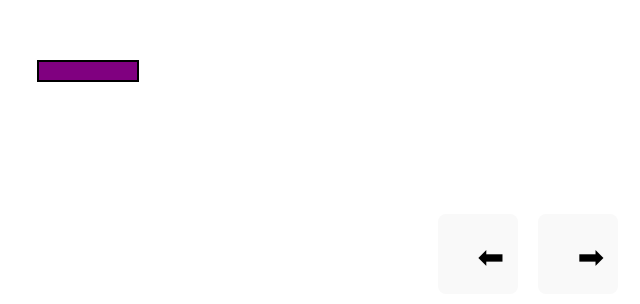
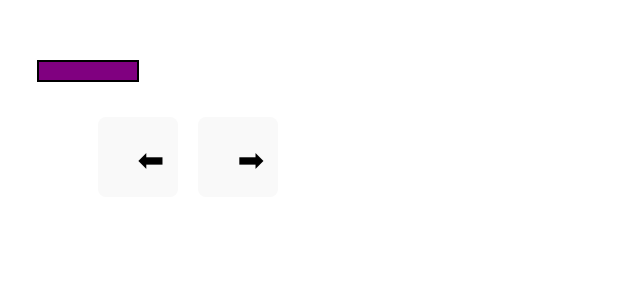
Before and after one commit to Shayek1/Blockochet, a React (Vite) app: page / in a window 1280 px wide. Shown: the part 486-790 px from the top of the page, without its empty margins (112-752 px from the left). Built offline with nearby package versions, Linux system fonts and the light colour scheme.

Commit message:
reverting div style to original position

```diff
--- a/src/Blockochet.tsx
+++ b/src/Blockochet.tsx
@@ -145,7 +145,7 @@ const canvasReference = useRef<HTMLCanvasElement | null>(null)
         []);
 
     return(
-        <div style={{position: "center"}}>
+        <div style={{position: "relative"}}>
         <canvas ref={canvasReference} height={600} width={600}/>
 
             <div style={{
```
